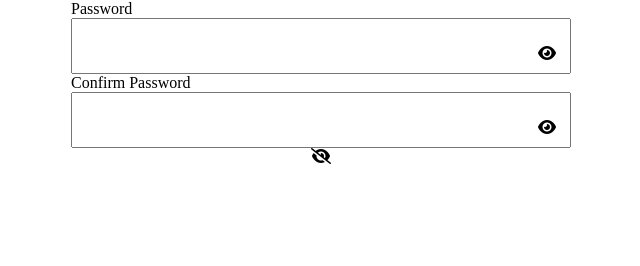
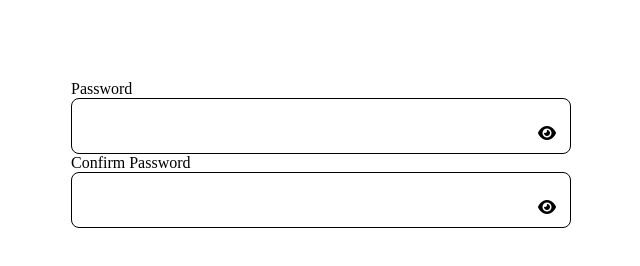
Before and after one commit to Oluwa-bunmi/Hide-ShowPassword, a plain HTML site: page index.html in a window 1280 px wide. Shown: the whole page, without its empty margins (319-959 px from the left). Drawn offline with Linux system fonts and the light colour scheme.

Commit message:
removed useless comments and gave a bit of styling

```diff
--- a/index.html
+++ b/index.html
@@ -31,7 +31,7 @@
 
         </div>
     </form>
-    <i class="fa-solid fa-eye-slash"></i>
+
     <script src="/main.js"></script>
 </body>
 
--- a/sass/styles.scss
+++ b/sass/styles.scss
@@ -4,13 +4,12 @@
   box-sizing: border-box;
 }
 body {
-  display: flex;
-  flex-direction: column;
-  justify-content: center;
-  align-items: center;
-  align-content: center;
 
+  display: grid;
+  place-items: center;
 
+  form{
+margin-top: 5rem;
     .form-group {
         position: relative;
       display: flex;
@@ -23,7 +22,15 @@ body {
           padding: 0 10px;
         width: 500px;
         height: 7vh;
+        border-radius: 8px;
+        border: 1px solid #000;
+        @media screen and (max-width: 455px) {
+          width: 270px;
+
         }
+
+      }
+
       i {
         position: absolute;
       bottom: 18%;
@@ -32,7 +39,4 @@ body {
       }
     }
   }
-
-i:nth-child(4){
-    display: none;
 }
```
Also changed, not shown: sass/styles.css, 1 other file. Lines whose indentation alone changed are shown as unchanged.
